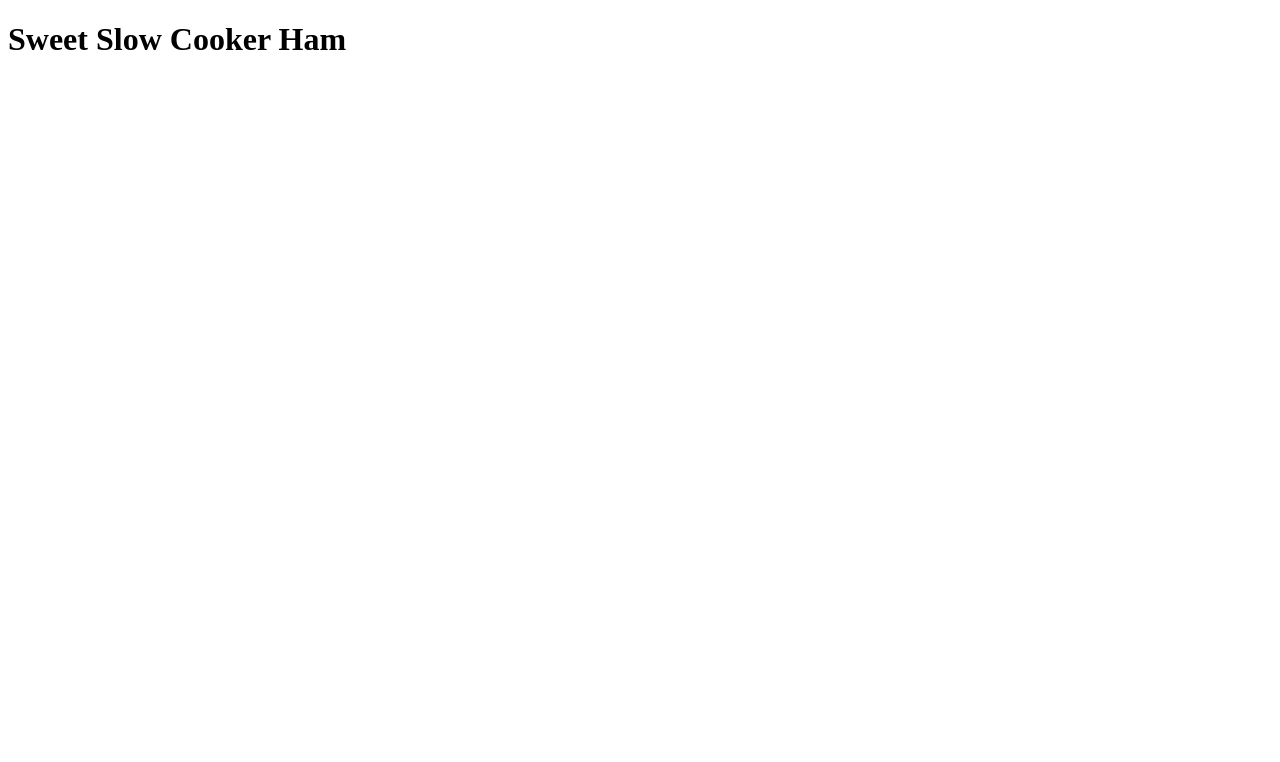
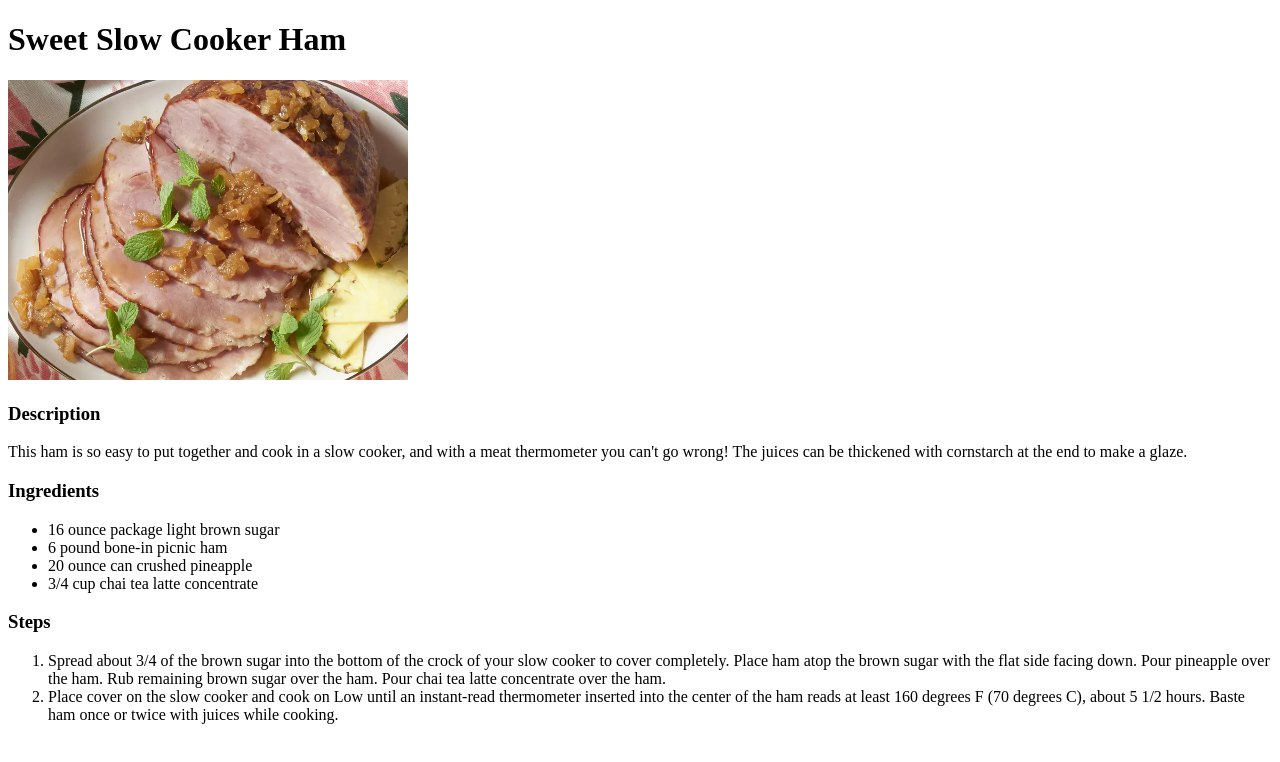
Before and after one commit to jonathanle03/odin-recipes, a plain HTML site: page recipes/sweet-slow-cooker-ham.html in a window 1280 px wide. Drawn offline with Linux system fonts and the light colour scheme.

Commit message:
Add sweet slow cooker ham information

```diff
--- a/recipes/sweet-slow-cooker-ham.html
+++ b/recipes/sweet-slow-cooker-ham.html
@@ -6,5 +6,20 @@
   </head>
   <body>
     <h1>Sweet Slow Cooker Ham</h1>
+    <img src="../images/sweet-slow-cooker-ham.webp" alt="Image of Sweet Slow Cooker Ham" height="300" width="400">
+    <h3>Description</h3>
+    <p>This ham is so easy to put together and cook in a slow cooker, and with a meat thermometer you can't go wrong! The juices can be thickened with cornstarch at the end to make a glaze.</p>
+    <h3>Ingredients</h3>
+    <ul>
+      <li>16 ounce package light brown sugar</li>
+      <li>6 pound bone-in picnic ham</li>
+      <li>20 ounce can crushed pineapple</li>
+      <li>3/4 cup chai tea latte concentrate</li>
+    </ul>
+    <h3>Steps</h3>
+    <ol>
+      <li>Spread about 3/4 of the brown sugar into the bottom of the crock of your slow cooker to cover completely. Place ham atop the brown sugar with the flat side facing down. Pour pineapple over the ham. Rub remaining brown sugar over the ham. Pour chai tea latte concentrate over the ham.</li>
+      <li>Place cover on the slow cooker and cook on Low until an instant-read thermometer inserted into the center of the ham reads at least 160 degrees F (70 degrees C), about 5 1/2 hours. Baste ham once or twice with juices while cooking.</li>
+    </ol>
   </body>
 </html>
```
